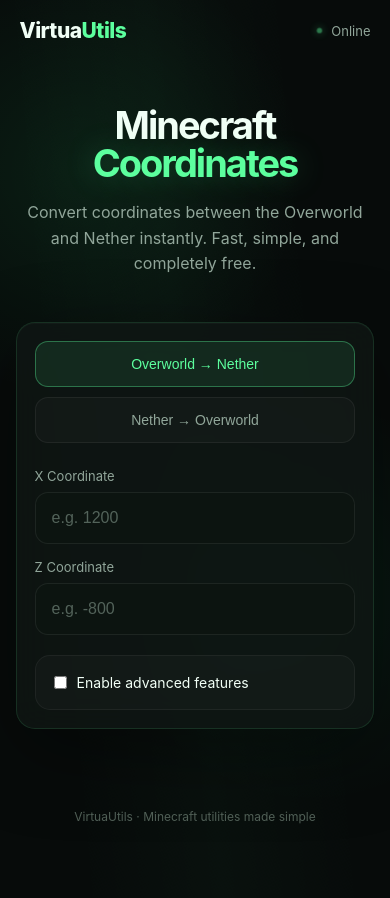
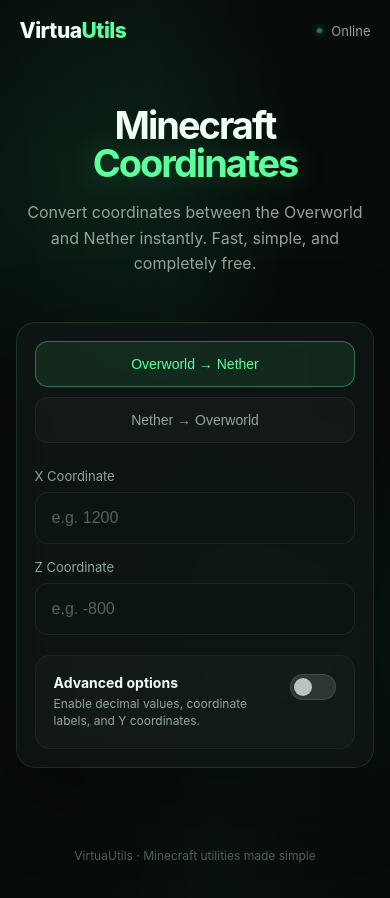
Before and after one commit to VoidWalker540/virtuautils, a plain HTML site: page index.html in a window 390 px wide. Before the commit the page ends 859 px from the top, so only its background shows below. Drawn offline with Linux system fonts and the light colour scheme.

Commit message:
Update index.html

```diff
--- a/index.html
+++ b/index.html
@@ -202,23 +202,73 @@
         background: rgba(255,255,255,0.025);
         border: 1px solid rgba(255,255,255,0.05);
     }
-        .advanced-toggle {
+    .advanced-header {
         display: flex;
         align-items: center;
-            gap: 10px;
+        justify-content: space-between;
+        gap: 16px;
+    }
+    .advanced-copy {
+        display: flex;
+        flex-direction: column;
+        gap: 4px;
+    }
+    .advanced-title {
         color: var(--text);
+        font-size: 14px;
+        font-weight: 700;
+    }
+    .advanced-description {
+        color: var(--muted);
+        font-size: 12px;
+        line-height: 1.45;
+    }
+    .switch {
+        position: relative;
+        flex: 0 0 auto;
+        width: 46px;
+        height: 26px;
+    }
+    .switch input {
+        position: absolute;
+        width: 1px;
+        height: 1px;
+        opacity: 0;
+    }
+    .switch-track {
+        position: absolute;
+        inset: 0;
+        border-radius: 999px;
+        background: rgba(255,255,255,0.12);
+        border: 1px solid rgba(255,255,255,0.1);
         cursor: pointer;
-            font-size: 14px;
-            margin: 0;
+        transition: 0.25s ease;
     }
-        .advanced-toggle input {
-            width: auto;
-            accent-color: var(--green);
-            cursor: pointer;
+    .switch-track::after {
+        content: "";
+        position: absolute;
+        top: 3px;
+        left: 3px;
+        width: 18px;
+        height: 18px;
+        border-radius: 50%;
+        background: #b7c5bc;
+        transition: 0.25s ease;
+    }
+    .switch input:checked + .switch-track {
+        background: rgba(92,255,158,0.25);
+        border-color: rgba(92,255,158,0.5);
+    }
+    .switch input:checked + .switch-track::after {
+        transform: translateX(20px);
+        background: var(--green);
+        box-shadow: 0 0 12px rgba(92,255,158,0.45);
     }
     .advanced-options {
         display: none;
         margin-top: 18px;
+        padding-top: 16px;
+        border-top: 1px solid rgba(255,255,255,0.06);
     }
     .advanced-options.show {
         display: block;
@@ -283,19 +333,8 @@
         font-size: 28px;
         font-weight: 800;
         color: var(--green);
-            letter-spacing: -1px;
+        letter-spacing: 0.08em;
         word-break: break-word;
-        }
-        .note {
-            margin-top: 16px;
-            padding-top: 16px;
-            border-top: 1px solid rgba(255,255,255,0.06);
-            color: var(--muted);
-            font-size: 12px;
-            line-height: 1.5;
-        }
-        .note strong {
-            color: var(--text);
     }
     .copy-button {
         width: 100%;
@@ -315,6 +354,17 @@
     }
     .copy-button.copied {
         background: rgba(92,255,158,0.18);
+    }
+    .note {
+        margin-top: 16px;
+        padding-top: 16px;
+        border-top: 1px solid rgba(255,255,255,0.06);
+        color: var(--muted);
+        font-size: 12px;
+        line-height: 1.5;
+    }
+    .note strong {
+        color: var(--text);
     }
     footer {
         text-align: center;
@@ -341,6 +391,12 @@
         }
         .mode-buttons {
             grid-template-columns: 1fr;
+        }
+        .advanced-header {
+            align-items: flex-start;
+        }
+        .result-coordinates {
+            font-size: 23px;
         }
     }
 </style>
@@ -395,10 +451,18 @@
             </div>
         </div>
         <div class="advanced-settings">
-                <label class="advanced-toggle">
+            <div class="advanced-header">
+                <div class="advanced-copy">
+                    <div class="advanced-title">Advanced options</div>
+                    <div class="advanced-description">
+                        Enable decimal values, coordinate labels, and Y coordinates.
+                    </div>
+                </div>
+                <label class="switch" aria-label="Enable advanced options">
                     <input type="checkbox" id="advancedToggle">
-                    Enable advanced features
+                    <span class="switch-track"></span>
                 </label>
+            </div>
             <div class="advanced-options" id="advancedOptions">
                 <label class="setting">
                     <input type="checkbox" id="decimalsToggle">
@@ -413,8 +477,9 @@
                     Include Y coordinate
                 </label>
                 <div class="setting-note">
-                        Y is hidden by default because it stays the same between the Overworld and Nether.
-                        Enable it only when you need it included as an extra input and result.
+                    Y stays the same between the Overworld and Nether.
+                    If you want to enter or display Y, enable advanced options and turn on
+                    <strong>Include Y coordinate</strong>.
                 </div>
             </div>
         </div>
@@ -443,7 +508,8 @@
             <div class="note">
                 <strong>Y coordinates stay the same</strong>
                 when traveling between the Overworld and Nether.
-                    Y is hidden by default to keep the converter simple.
+                If you want Y included, enable advanced options and turn on
+                <strong>Include Y coordinate</strong>.
             </div>
         </div>
     </section>
@@ -492,7 +558,7 @@
         const convertedX = mode === "overworld" ? x / 8 : x * 8;
         const convertedZ = mode === "overworld" ? z / 8 : z * 8;
         let y = null;
-            if (yToggle.checked && yInput.value.trim() !== "") {
+        if (advancedToggle.checked && yToggle.checked && yInput.value.trim() !== "") {
             const parsedY = Number(yInput.value);
             if (Number.isFinite(parsedY)) {
                 y = parsedY;
@@ -504,7 +570,7 @@
             z: convertedZ
         };
     }
-        function buildCoordinateText(coordinates) {
+    function buildCoordinateText(coordinates, forCopy = false) {
         const x = formatNumber(coordinates.x);
         const z = formatNumber(coordinates.z);
         const y = coordinates.y === null ? null : formatNumber(coordinates.y);
@@ -513,9 +579,13 @@
             return values.join(", ");
         }
         if (y === null) {
-                return `X: ${x}, Z: ${z}`;
+            return forCopy
+                ? `X: ${x}, Z: ${z}`
+                : `X: ${x}  Z: ${z}`;
         }
-            return `X: ${x}, Y: ${y}, Z: ${z}`;
+        return forCopy
+            ? `X: ${x}, Y: ${y}, Z: ${z}`
+            : `X: ${x}  Y: ${y}  Z: ${z}`;
     }
     function convertCoordinates() {
         const coordinates = getConvertedCoordinates();
@@ -575,7 +645,7 @@
         if (!coordinates) {
             return;
         }
-            const copiedText = buildCoordinateText(coordinates);
+        const copiedText = buildCoordinateText(coordinates, true);
         try {
             await navigator.clipboard.writeText(copiedText);
             copyButton.textContent = "✓ Copied!";
```
Lines whose indentation alone changed are shown as unchanged.
